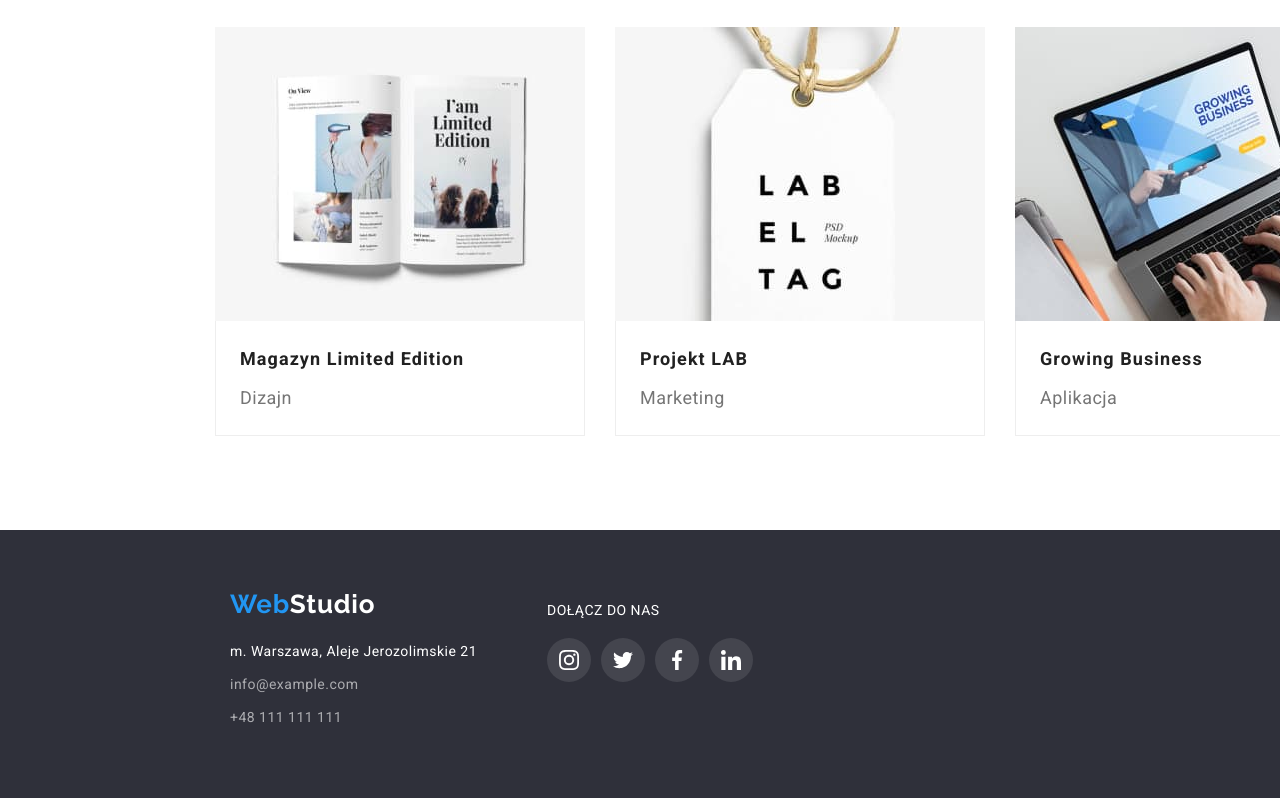
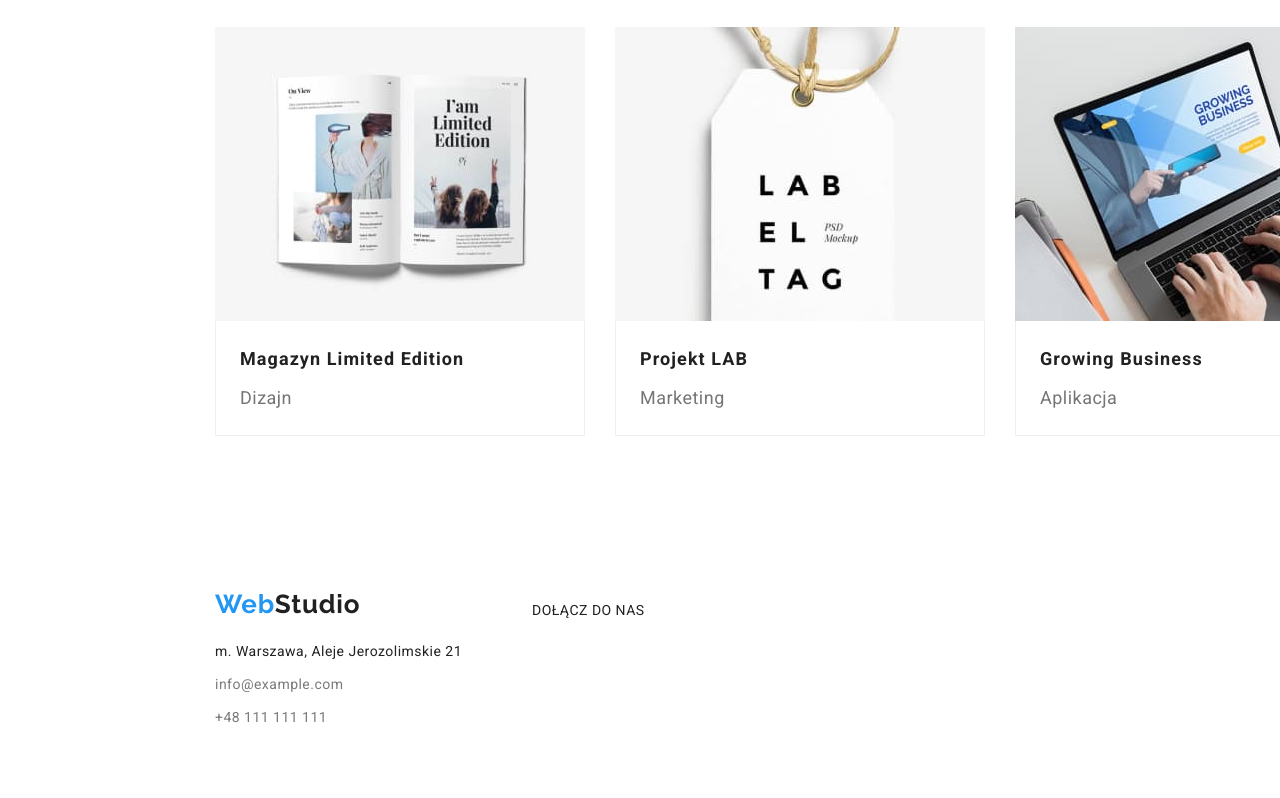
Before and after one commit to wsadowski5/goit-markup-hw-04, a plain HTML site: page portfolio.html in a window 1280 px wide. Shown: the part 1111-1909 px from the top of the page. Drawn offline with Linux system fonts and the light colour scheme.

Commit message:
amendment

```diff
--- a/css/styles.css
+++ b/css/styles.css
@@ -122,7 +122,7 @@ button{
 }
 
 .contact-footer{
-    padding: 60px 0px 60px 15px;
+    padding: 60px 0px;
     font-style: normal;
 }
 
@@ -139,16 +139,13 @@ button{
     opacity: 0.6;
 }
 
-.background-dark{
+.footer-style{
     background-color: var(--background-dark);
+    color: var(--white-tekst);
 }
 
 .background-light{
     background-color: var(--background-light);
-}
-
-.white-text{
-    color: var(--white-tekst);
 }
 
 .portfolio-font{
```
Also changed, not shown: index.html (+1 -1 lines).
